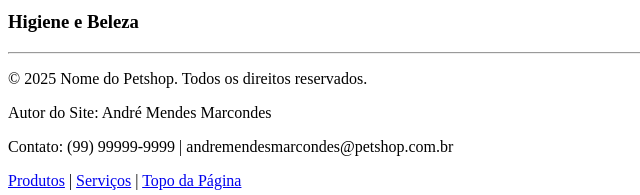
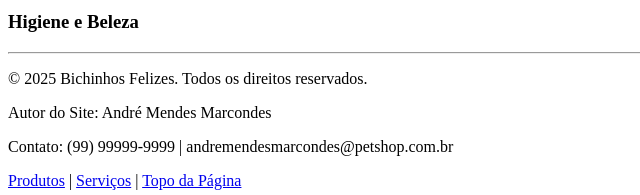
Before and after one commit to AndreMendesMarcondes/pucpetshop, a plain HTML site: page index.html in a window 1280 px wide. Shown: the part 822-1017 px from the top of the page, 0-640 px from the left. Drawn offline with Linux system fonts and the light colour scheme.

Commit message:
ajustando nomes

```diff
--- a/index.html
+++ b/index.html
@@ -47,7 +47,7 @@
     </main>
 
     <footer>
-      <p>&copy; 2025 Nome do Petshop. Todos os direitos reservados.</p>
+      <p>&copy; 2025 Bichinhos Felizes. Todos os direitos reservados.</p>
         <p>Autor do Site: André Mendes Marcondes</p>
         <p>Contato: (99) 99999-9999 | andremendesmarcondes@petshop.com.br</p>
         <nav>
```
Also changed, not shown: contato.html (+1 -1 lines), servicos.html (+1 -1 lines).
